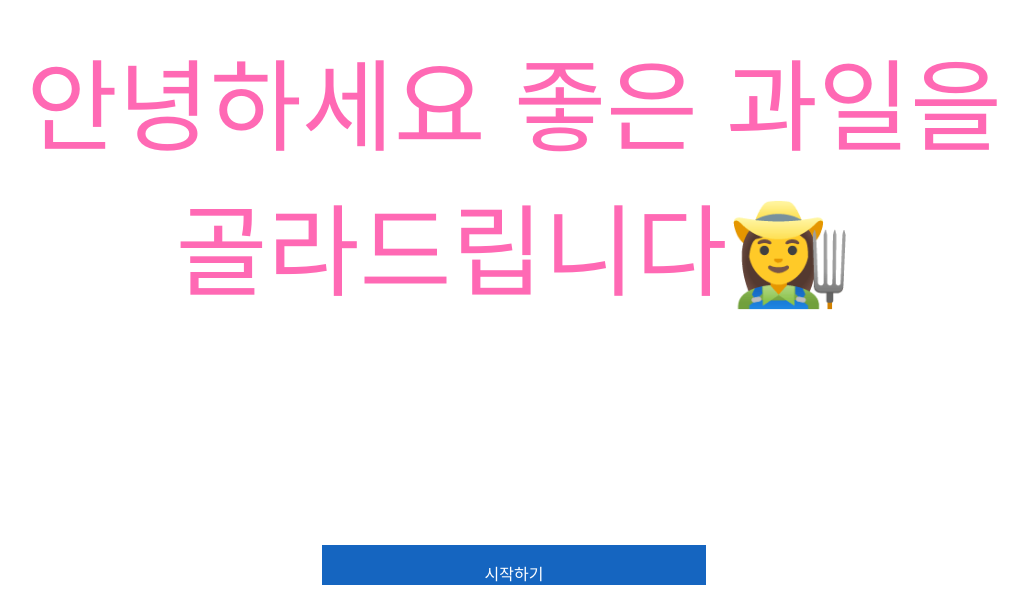
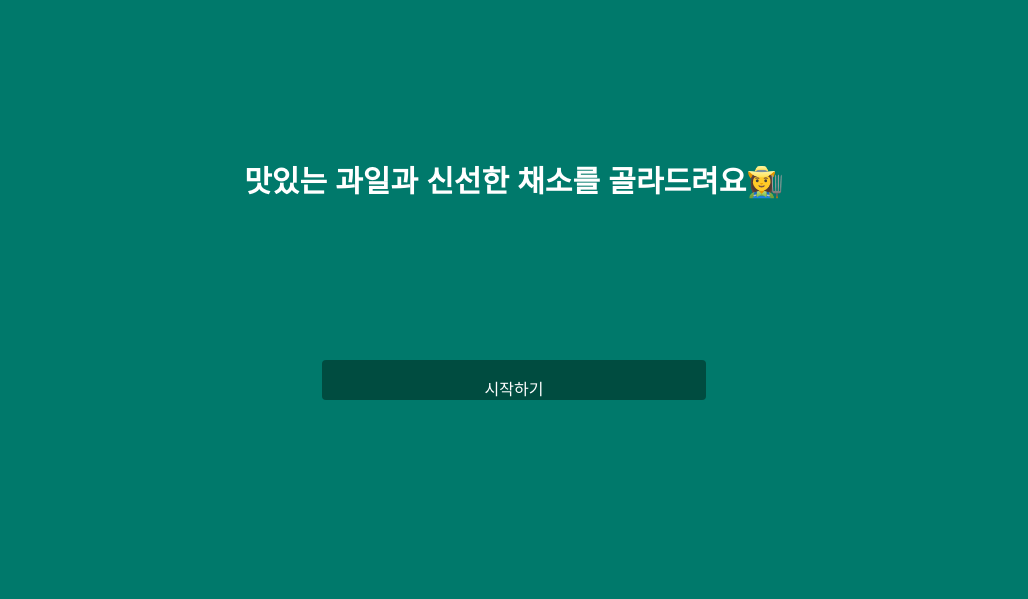
Before and after one commit to djmin43/vite-website, a React (Vite) app: page / in a window 1280 px wide. Shown: the part 201-800 px from the top of the page, without its empty margins (126-1154 px from the left). Built offline with nearby package versions, Linux system fonts and the light colour scheme.

Commit message:
play with some color

```diff
--- a/src/App.css
+++ b/src/App.css
@@ -1,26 +1,9 @@
+
+/* font-family: 'Nanum Myeongjo', serif; */
+@import url('https://fonts.googleapis.com/css2?family=Nanum+Myeongjo:wght@400;700&family=Roboto&display=swap');
+
 body {
-  display: flex;
-  justify-content: center;
   margin: 0;
   box-sizing: border-box;
+  font-family: 'Nanum Myeongjo', serif;
 }
-
-.title {
-  font-size: 100px;
-  animation: fadein 3s ease-in-out
-}
-
-.button {
-  width: 30vw;
-  height: 10vh;
-  font-size: 50px;
-}
-
-@keyframes fadein {
-  from {
-      opacity: 0;
-  }
-  to {
-      opacity: 1;
-  }
-}
--- a/src/App.tsx
+++ b/src/App.tsx
@@ -7,6 +7,7 @@ import {
   Switch,
   Route,
 } from 'react-router-dom'
+import './App.css'
 
 
 const App= (): ReactElement => {
--- a/src/components/elements/WelcomeLanding.tsx
+++ b/src/components/elements/WelcomeLanding.tsx
@@ -18,7 +18,7 @@ const WelcomeLanding = (): ReactElement => {
     <p
       css={intro}
     >
-      안녕하세요 좋은 과일을 골라드립니다👩‍🌾
+      맛있는 과일과 신선한 채소를 골라드려요👩‍🌾
     </p>
       <Button
         onClick={routeToMain}
--- a/src/components/elements/common/MainLayout.tsx
+++ b/src/components/elements/common/MainLayout.tsx
@@ -1,4 +1,7 @@
+/** @jsx jsx */
 import React, { ReactElement } from 'react'
+import { jsx } from '@emotion/react'
+import { basicLayout, header, footer } from '../../../styles/common/MainLayout.styles'
 
 interface Props {
   children: ReactElement
@@ -7,11 +10,15 @@ interface Props {
 const MainLayout = ({children}: Props) => {
   return (
     <div>
-      <div>
-        header
+      <div
+        css={[basicLayout, header]}
+      >
+        과일
       </div>
       {children}
-      <div>
+      <div
+        css={[basicLayout, footer]}
+      >
         footer
       </div>
     </div>
--- a/src/styles/common/BasicButton.styles.tsx
+++ b/src/styles/common/BasicButton.styles.tsx
@@ -1,15 +1,21 @@
 /** @jsx jsx */
 import { css } from '@emotion/react'
+
+const colorTheme = {
+  primary: '#00796b',
+  light: '#48a999',
+  dark: '#004c40',
+  superLight: '#e0f2f1',
+  white: '#ffffff',
+}
 
 export const bigButton = css({
   width: '30vw',
   height: '5vh',
   padding: '1rem',
   color: '#ffff',
-  background: '#1565c0',
+  background: colorTheme.dark,
   border: 'none',
   fontSize: '1rem',
-  '&:active': {
-    background: '#003c8f'
-  }
+  borderRadius: '4px'
 })
--- a/src/styles/common/MainLayout.styles.tsx
+++ b/src/styles/common/MainLayout.styles.tsx
@@ -8,25 +8,23 @@ const layoutColorTheme = {
   black: '#000000'
 }
 
-const basicLayoutRule = css({
+export const basicLayout = css({
   width: '100vw',
-  height: '19vh',
   display: 'flex',
   justifyContent: 'center',
-  alignItems: 'center',
   textAlign: 'center'
 })
 
-const header = css({
-  basicLayoutRule,
+export const header = css({
   color: layoutColorTheme.black,
   background: layoutColorTheme.primary,
+  height: '15vh',
   fontSize: '20px',
 })
 
-const footer = css({
-  basicLayoutRule,
+export const footer = css({
   color: layoutColorTheme.black,
   background: layoutColorTheme.light,
+  height: '20vh',
   fontSize: '12px',
 })
--- a/src/styles/landing/WelcomeLanding.styles.tsx
+++ b/src/styles/landing/WelcomeLanding.styles.tsx
@@ -2,9 +2,18 @@
 import { css } from '@emotion/react'
 import { landingPageTitleAnimation } from '../animation/Keyframe.styles'
 
+const colorTheme = {
+  primary: '#00796b',
+  light: '#48a999',
+  dark: '#004c40',
+  superLight: '#e0f2f1',
+  white: '#ffffff',
+}
+
 export const intro = css({
-  color: 'hotpink',
-  fontSize: `100px`,
+  color: colorTheme.white,
+  fontSize: `30px`,
+  fontWeight: 'bold',
   padding: '10vw',
   textAlign: 'center',
   animation: `${landingPageTitleAnimation} 1s ease-in-out`,
@@ -16,5 +25,7 @@ export const landingPageLayout = css({
   display: 'flex',
   justifyContent: 'center',
   alignItems: 'center',
-  flexDirection: 'column'
+  flexDirection: 'column',
+  height: '100vh',
+  background: colorTheme.primary,
 })
```
